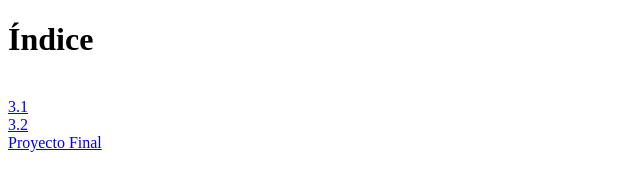
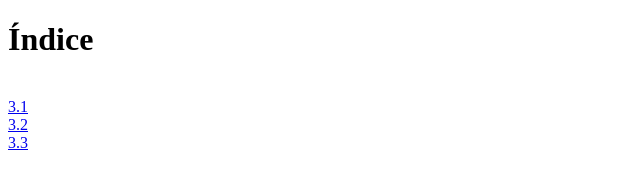
Before and after one commit to Isaac81/3.1-Dreamweaver, a plain HTML site: page index.html in a window 1280 px wide. Shown: the full height of the page, 0-640 px from the left. Drawn offline with Linux system fonts and the light colour scheme.

Commit message:
correction de index

```diff
--- a/index.html
+++ b/index.html
@@ -11,7 +11,7 @@
 	<br>
 	<a href="3.2/index.html">3.2</a>
 	<br>
-	<a href="3.3/index.html">Proyecto Final</a>
+	<a href="3.3/index.html">3.3</a>
 
 </body>
 </html>
```
